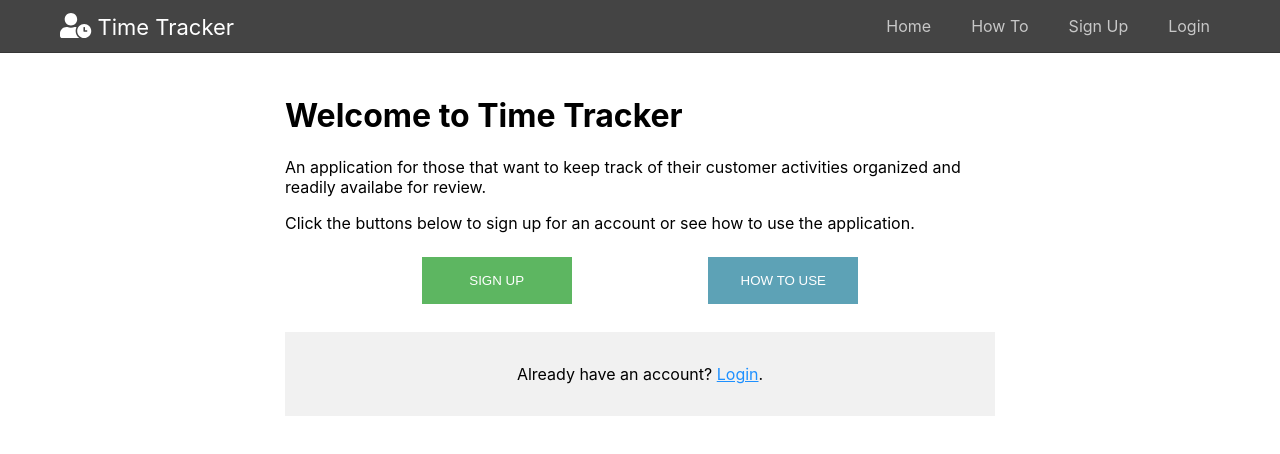
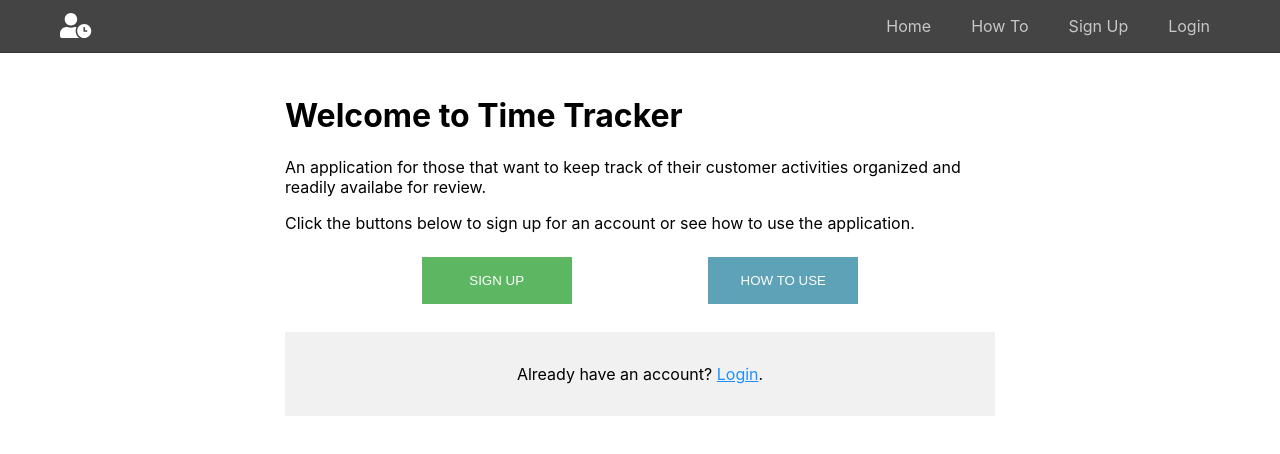
Before and after one commit to soriaj/time-tracker-client, a React (Create React App) app: page / in a window 1280 px wide. Shown: the top 454 px of the page. Built offline with nearby package versions, Linux system fonts and the light colour scheme; no server answers.

Commit message:
- Remove logo text

```diff
--- a/src/components/Header/Header.js
+++ b/src/components/Header/Header.js
@@ -74,7 +74,7 @@ class Header extends Component {
             <div className="logo">
                <FontAwesomeIcon icon={faUserClock} className="fas fa-user-clock">
                </FontAwesomeIcon>
-               {' '}Time Tracker
+               {' '}
             </div>
             {TokenService.hasAuthToken()
                ? this.renderLogoutLink()
```
